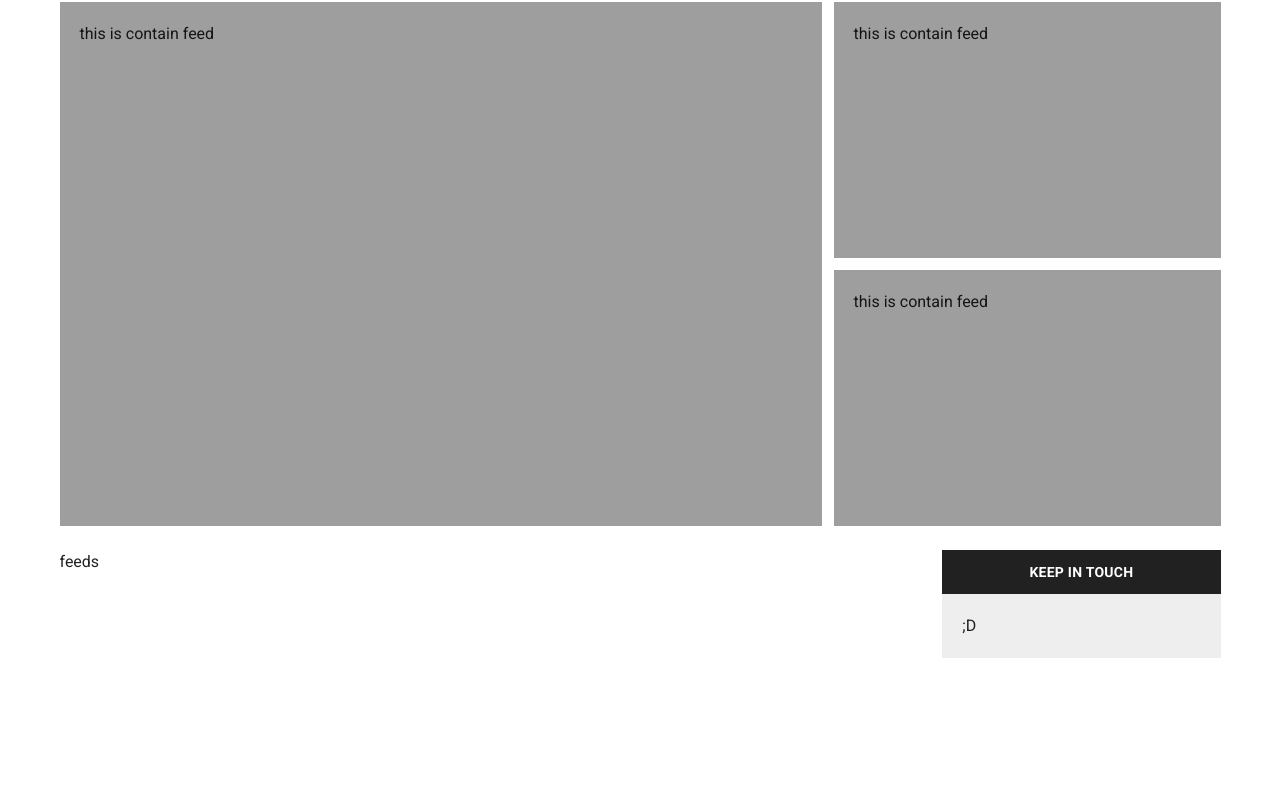
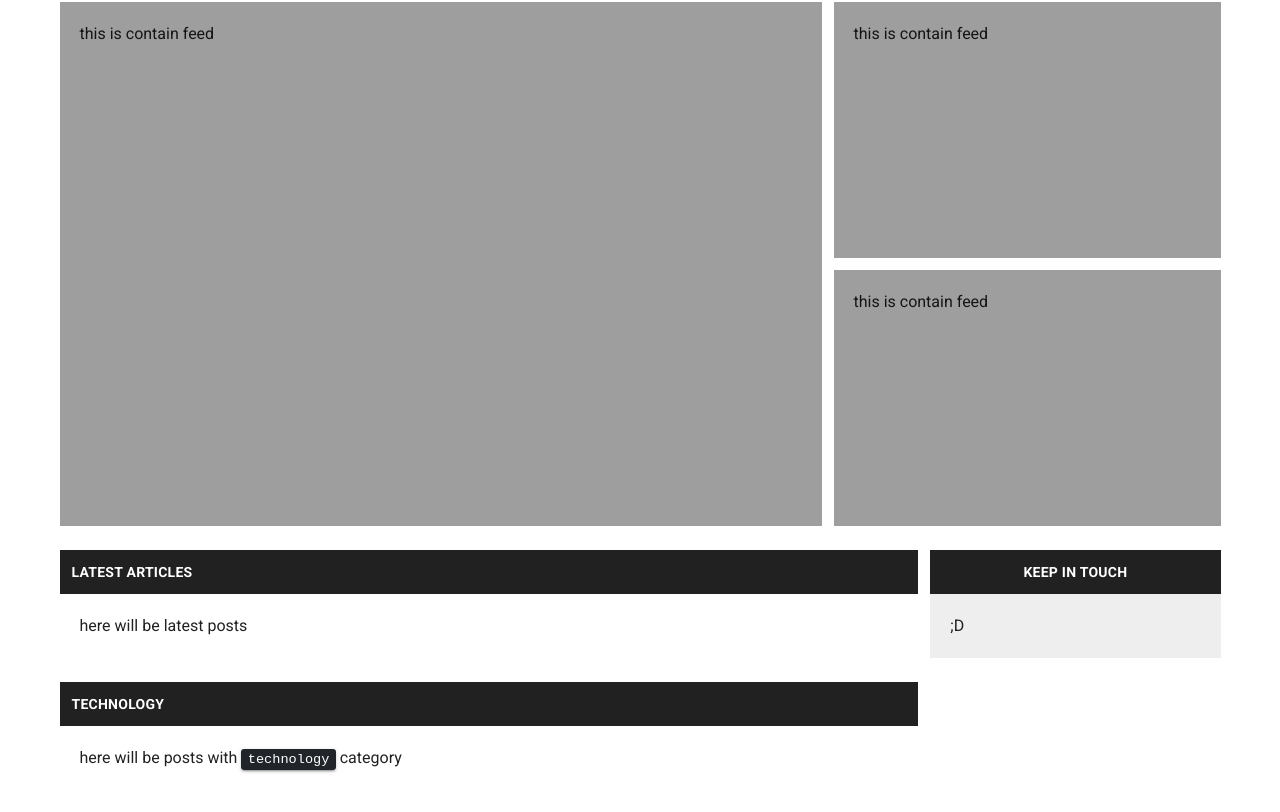
Before and after one commit to Jarek1725/news-website, a Vue app in the folder client/: page / in a window 1280 px wide. Shown: the part 294-1106 px from the top of the page. Before the commit the page ends 976 px from the top, so only its background shows below. Built offline with nearby package versions, Linux system fonts and the light colour scheme.

Commit message:
update home feeds

```diff
--- a/client/src/components/core/View.vue
+++ b/client/src/components/core/View.vue
@@ -8,7 +8,7 @@
                     <router-view name="feeds"></router-view>
                 </v-col>
 
-                <v-col cols="12" class="pr-md-0" :md="3">
+                <v-col cols="12" class="pr-md-0 pl-md-0" :md="3">
                     <core-widgets/>
                 </v-col>
             </v-row>
--- a/client/src/components/home/Feeds.vue
+++ b/client/src/components/home/Feeds.vue
@@ -1,6 +1,18 @@
 <template>
     <section class="feeds">
-        feeds
+        <base-card>
+            <template v-slot:header>
+                latest articles
+            </template>
+            here will be latest posts
+        </base-card>
+
+        <base-card class="mt-6">
+            <template v-slot:header>
+                technology
+            </template>
+            here will be posts with <kbd>technology</kbd> category
+        </base-card>
     </section>
 </template>
 
--- a/client/src/router/index.js
+++ b/client/src/router/index.js
@@ -10,7 +10,7 @@ const routes = [
     components: {
       default: () => import('@/components/home/Hero'),
       feeds: () => import('@/components/home/Feeds')
-    }
+    },
   },
 ]
 
```
